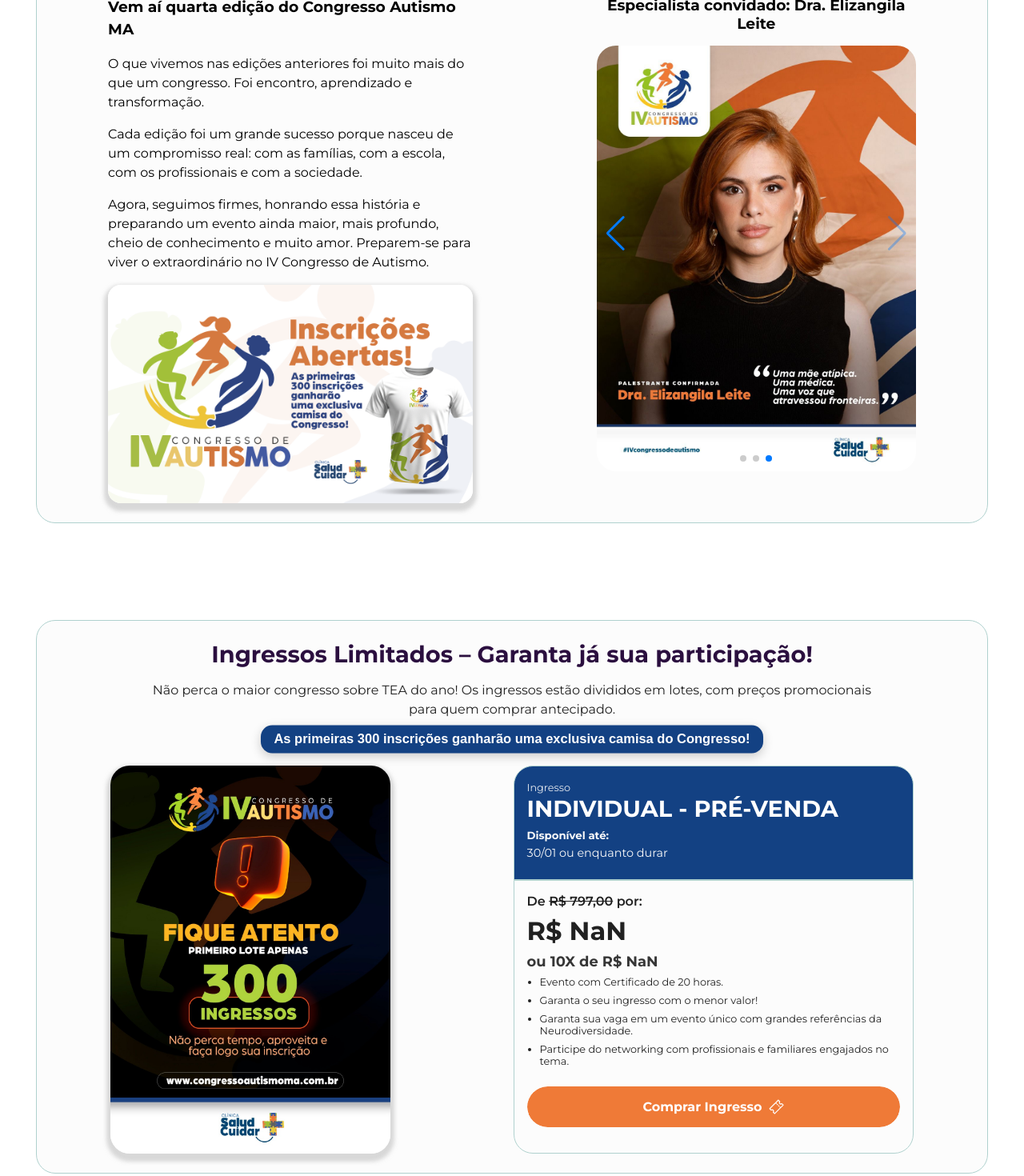
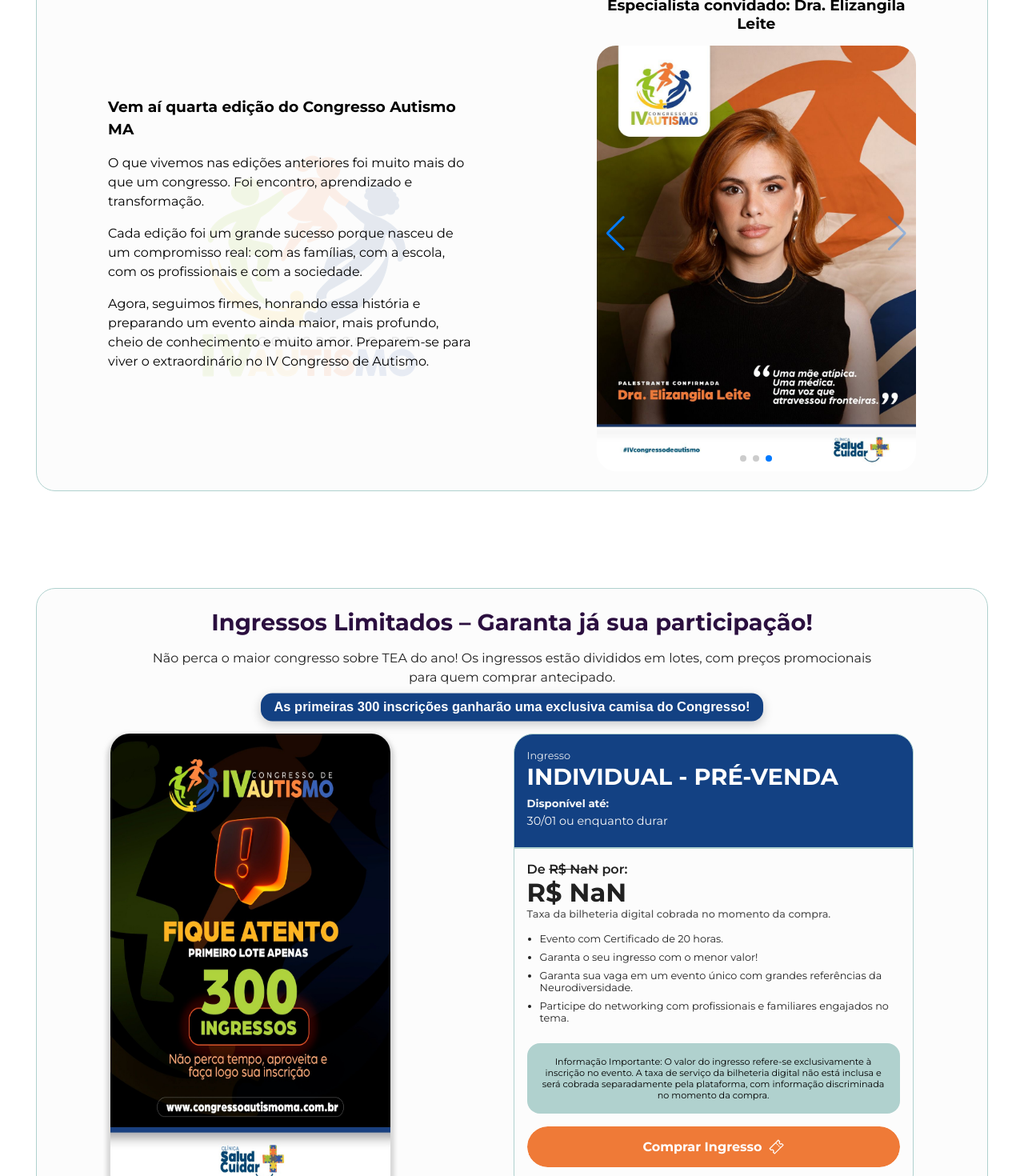
Before and after one commit to humbertomonteiro/congressoautismoma, a React (Vite) app: page / in a window 1280 px wide. Shown: the part 1900-3370 px from the top of the page at 80% size. Built offline with nearby package versions, Linux system fonts and the light colour scheme; no server answers.

Commit message:
ajuste no box do ticket

```diff
--- a/src/components/sections/Speakers/Speakers.module.css
+++ b/src/components/sections/Speakers/Speakers.module.css
@@ -25,7 +25,9 @@
 .content {
   display: flex;
   justify-content: space-around;
+  align-items: center;
   gap: 1.5rem;
+  overflow: hidden;
 }
 
 .text {
@@ -34,11 +36,19 @@
   flex-direction: column;
   gap: 1rem;
   line-height: 1.5;
+  position: relative;
 }
 
 .text > img {
-  border-radius: 1rem;
-  box-shadow: 0px 5px 5px 5px #b4b4b481;
+  position: absolute;
+  top: 50px;
+  z-index: 1;
+  opacity: 0.1;
+}
+
+.text > h3,
+.text > p {
+  z-index: 2;
 }
 
 /* Slider */
--- a/src/components/sections/Speakers/index.jsx
+++ b/src/components/sections/Speakers/index.jsx
@@ -12,7 +12,7 @@ import thiagoCastroImg from "../../../assets/speakers/dr-thiago-castro.jpeg";
 import deboraSauressig from "../../../assets/speakers/debora-sauressig.jpeg";
 import drElizangilaLeite from "../../../assets/speakers/dr-elizangila-leite.jpeg";
 
-import imgTShirt from "../../../assets/shared/tshirt.png";
+import imgLogo from "../../../assets/logos/logo-no-text.png";
 
 const speakers = [
   {
@@ -65,10 +65,7 @@ export default function Speakers() {
               Autismo.
             </p>
 
-            <img
-              src={imgTShirt}
-              alt="Promoção de comprar ganha camisa exclusiva."
-            />
+            <img src={imgLogo} alt="Logo Congresso autismo." />
           </div>
 
           {/* Slider de palestrantes */}
--- a/src/components/sections/Tickets/index.jsx
+++ b/src/components/sections/Tickets/index.jsx
@@ -15,6 +15,8 @@ import panfletoFiqueAtento from "../../../assets/shared/panfleto-fique-atento.jp
 
 const BASE_PRICE = import.meta.env.VITE_BASE_PRICE;
 // const HALF_PRICE = import.meta.env.VITE_HALF_PRICE;
+const SOCIAL_PRICE = import.meta.env.VITE_SOCIAL_PRICE;
+const TAX_PRICE_PERCENTAGE = 10;
 
 const handleAddToCart = (itemId, itemName, price) => {
   window.dataLayer.push({
@@ -47,7 +49,7 @@ const handleViewContent = (itemId, itemName, price) => {
 };
 
 const Item1 = ({ wpp, openChatbot }) => {
-  const navigate = useNavigate();
+  // const navigate = useNavigate();
   return (
     <div className={styles.box} data-active="true">
       <div className={styles.boxContent}>
@@ -58,12 +60,18 @@ const Item1 = ({ wpp, openChatbot }) => {
       </div>
       <div className={styles.boxValue}>
         <span>
-          De <s>R$ 797,00</s> por:
+          De <s>{formatToBRL(Number(BASE_PRICE))}</s> por:
         </span>
-        <h4>{formatToBRL(Number(BASE_PRICE))}</h4>
-        <h3>
+        <h4 className={styles.valueTicket}>
+          {formatToBRL(Number(SOCIAL_PRICE))}
+          {/* <span>À vista</span> */}
+          <div className={styles.infoPrice}>
+            Taxa da bilheteria digital cobrada no momento da compra.
+          </div>
+        </h4>
+        {/* <h3>
           ou <strong>10X de {formatToBRL(Number(BASE_PRICE) / 10)}</strong>
-        </h3>
+        </h3> */}
         <ul>
           <li>Evento com Certificado de 20 horas.</li>
           <li>Garanta o seu ingresso com o menor valor!</li>
@@ -78,6 +86,12 @@ const Item1 = ({ wpp, openChatbot }) => {
           </li>
         </ul>
         <div className={styles.buttons}>
+          <p>
+            Informação Importante: O valor do ingresso refere-se exclusivamente
+            à inscrição no evento. A taxa de serviço da bilheteria digital não
+            está inclusa e será cobrada separadamente pela plataforma, com
+            informação discriminada no momento da compra.
+          </p>
           <div className={styles.button}>
             {!wpp ? (
               <ButtonSecondary
@@ -122,7 +136,7 @@ const Item1 = ({ wpp, openChatbot }) => {
 };
 
 const Item2 = ({ wpp, openChatbot }) => {
-  const navigate = useNavigate();
+  // const navigate = useNavigate();
   return (
     <div className={styles.box} data-active="true">
       <div className={styles.boxContent}>
@@ -278,7 +292,7 @@ const ItemHalf = ({ wpp, openChatbot }) => {
 const Tickets = ({ wpp }) => {
   const [isChatbotOpen, setIsChatbotOpen] = useState(false);
   const [initialTicketType, setInitialTicketType] = useState("");
-  const [targetDate, setTargetDate] = useState("");
+  // const [targetDate, setTargetDate] = useState("");
 
   const openChatbot = (ticketType) => {
     setInitialTicketType(ticketType);
@@ -346,8 +360,8 @@ const Tickets = ({ wpp }) => {
         <div className={styles.boxes}>
           <img src={panfletoFiqueAtento} alt="Panfleto fique atento" />
           <Item1 wpp={wpp} openChatbot={openChatbot} />
-          {/* <Item2 wpp={wpp} openChatbot={openChatbot} /> */}
-          {/* <ItemHalf wpp={wpp} openChatbot={openChatbot} /> */}
+          {/* <Item2 wpp={wpp} openChatbot={openChatbot} />*/}
+          {/* <ItemHalf wpp={wpp} openChatbot={openChatbot} />*/}
         </div>
       </div>
       <Chatbot
--- a/src/components/sections/Tickets/tickets.module.css
+++ b/src/components/sections/Tickets/tickets.module.css
@@ -116,6 +116,7 @@
         width: 100%;
         display: flex;
         flex-direction: column;
+        display: flex;
 
         .values {
           margin-bottom: 1rem;
@@ -126,9 +127,9 @@
           font-weight: 600;
         }
 
-        & h4 {
+        & .valueTicket {
           font-size: 2rem;
-          margin: 0.5rem 0;
+          margin: 0 0 1rem 0;
           color: var(--text-dark-2);
 
           & s {
@@ -138,12 +139,15 @@
 
           & span {
             font-size: 0.8rem;
-            color: #c4c4c4;
+            color: #535353;
             font-weight: 500;
           }
 
-          & strong {
-            font-size: 1rem;
+          & .infoPrice {
+            font-size: 0.8rem;
+            color: #535353;
+            font-weight: 500;
+            display: block;
           }
         }
 
@@ -179,6 +183,15 @@
 
       & .buttons {
         margin-top: 1rem;
+
+        & p {
+          font-size: 0.7rem;
+          margin-bottom: 1rem;
+          text-align: center;
+          padding: 1rem;
+          background-color: var(--border-color);
+          border-radius: 1rem;
+        }
 
         & .button {
           margin-bottom: 1rem;
```
